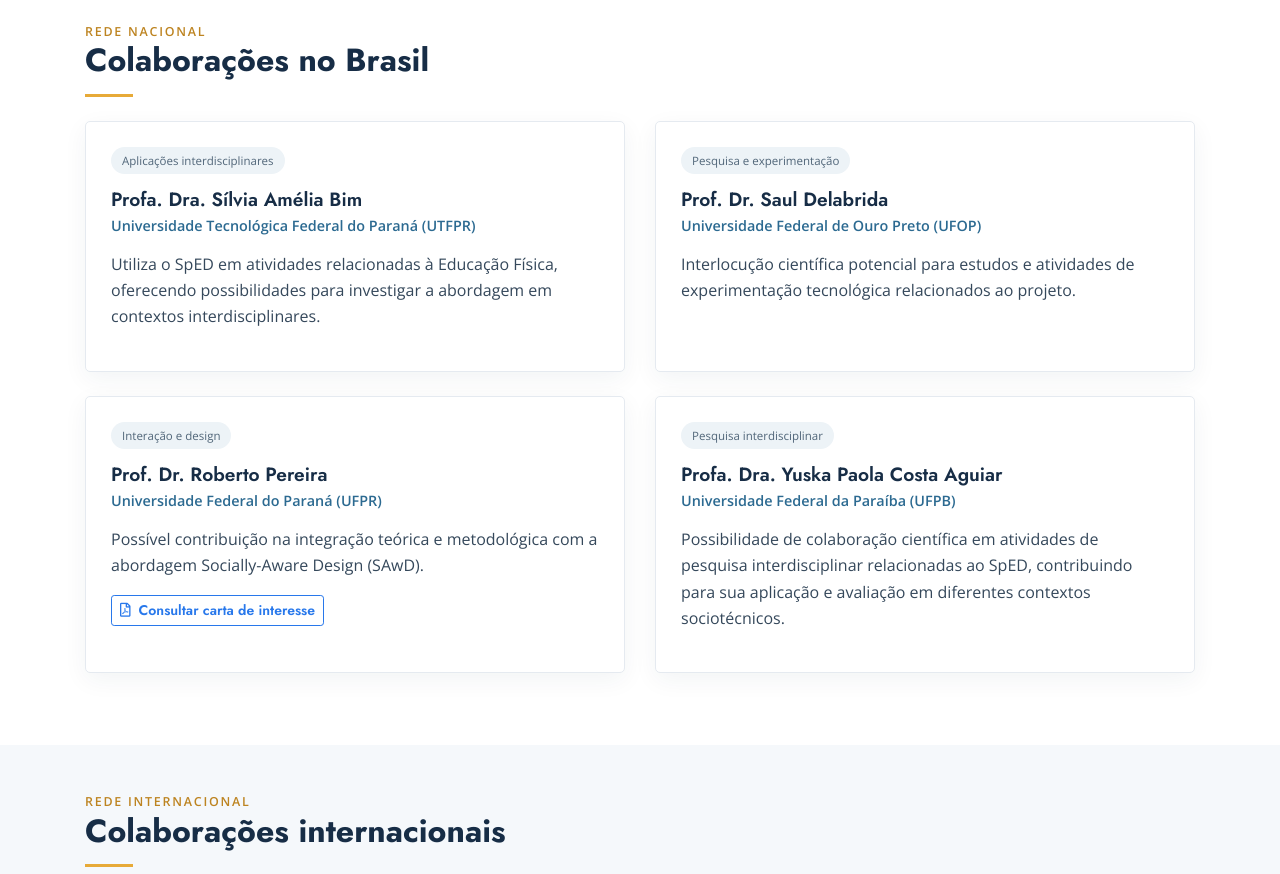
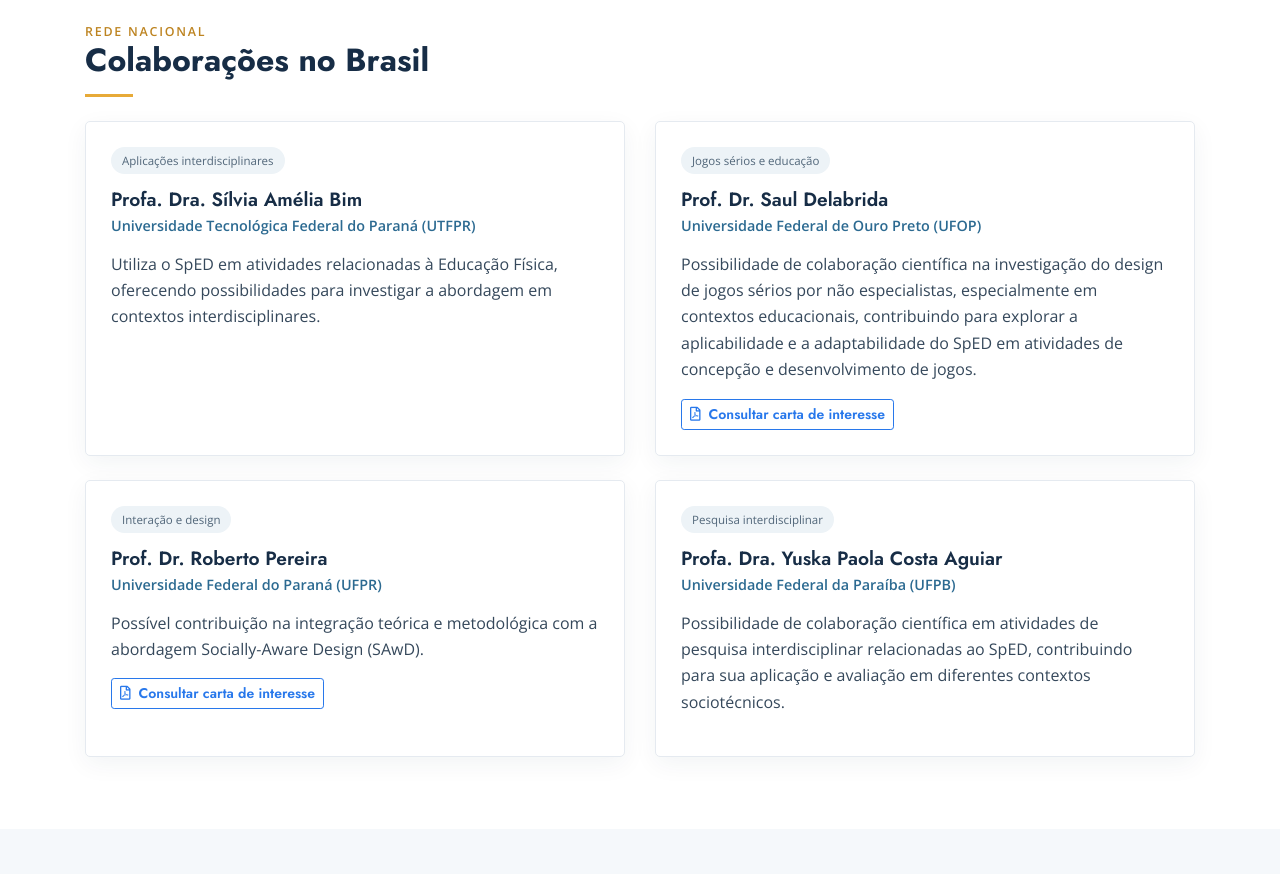
Before and after one commit to marceloloutfi/sped, a plain HTML site: page colaboracoes-profix.html in a window 1280 px wide. Shown: the part 940-1814 px from the top of the page. Drawn offline with nearby package versions, Linux system fonts and the light colour scheme.

Commit message:
inclusão da carta do Saul

```diff
--- a/colaboracoes-profix.html
+++ b/colaboracoes-profix.html
@@ -70,7 +70,7 @@
 <section class="container py-4"><div class="profix-panel"><h3 class="mb-3">Sobre o projeto PROFIX-RJ</h3><p>Proposta vinculada ao <strong>Programa de Pós-Graduação em Informática (PPGI/UNIRIO)</strong>, apresentada ao <strong>Edital FAPERJ nº 34/2026</strong>, com duração prevista de <strong>48 meses</strong>. A pesquisa prevê ciclos de pesquisa-ação em pelo menos três contextos organizacionais ou institucionais, com avaliação da aplicabilidade, adaptabilidade e transferibilidade do SpED.</p><p class="mb-0"><strong>Proponente:</strong> Prof. Dr. Marcelo Soares Loutfi   |   <strong>Supervisor:</strong> Prof. Dr. Sean Wolfgand Matsui Siqueira</p></div></section>
 <section class="container py-5"><div class="profix-kicker">Rede nacional</div><h2>Colaborações no Brasil</h2><div class="profix-rule"></div><div class="row">
 <div class="col-lg-6 mb-4"><article class="profix-card"><span class="profix-chip">Aplicações interdisciplinares</span><h3>Profa. Dra. Sílvia Amélia Bim</h3><div class="profix-aff">Universidade Tecnológica Federal do Paraná (UTFPR)</div><p>Utiliza o SpED em atividades relacionadas à Educação Física, oferecendo possibilidades para investigar a abordagem em contextos interdisciplinares.</p></article></div>
-<div class="col-lg-6 mb-4"><article class="profix-card"><span class="profix-chip">Pesquisa e experimentação</span><h3>Prof. Dr. Saul Delabrida</h3><div class="profix-aff">Universidade Federal de Ouro Preto (UFOP)</div><p>Interlocução científica potencial para estudos e atividades de experimentação tecnológica relacionados ao projeto.</p></article></div>
+<div class="col-lg-6 mb-4"><article class="profix-card"><span class="profix-chip">Jogos sérios e educação</span><h3>Prof. Dr. Saul Delabrida</h3><div class="profix-aff">Universidade Federal de Ouro Preto (UFOP)</div><p>Possibilidade de colaboração científica na investigação do design de jogos sérios por não especialistas, especialmente em contextos educacionais, contribuindo para explorar a aplicabilidade e a adaptabilidade do SpED em atividades de concepção e desenvolvimento de jogos.</p><a class="btn btn-outline-primary btn-sm" href="CARTA_SAUL.pdf" target="_blank" rel="noopener noreferrer"><i class="far fa-file-pdf mr-2"></i>Consultar carta de interesse</a></article></div>
 <div class="col-lg-6 mb-4"><article class="profix-card"><span class="profix-chip">Interação e design</span><h3>Prof. Dr. Roberto Pereira</h3><div class="profix-aff">Universidade Federal do Paraná (UFPR)</div><p>Possível contribuição na integração teórica e metodológica com a abordagem Socially-Aware Design (SAwD).</p><a class="btn btn-outline-primary btn-sm" href="CARTA_ROBERTO.pdf" target="_blank" rel="noopener noreferrer"><i class="far fa-file-pdf mr-2"></i>Consultar carta de interesse</a></article></div>
 
 
```
Also changed, not shown: 1 other file.
